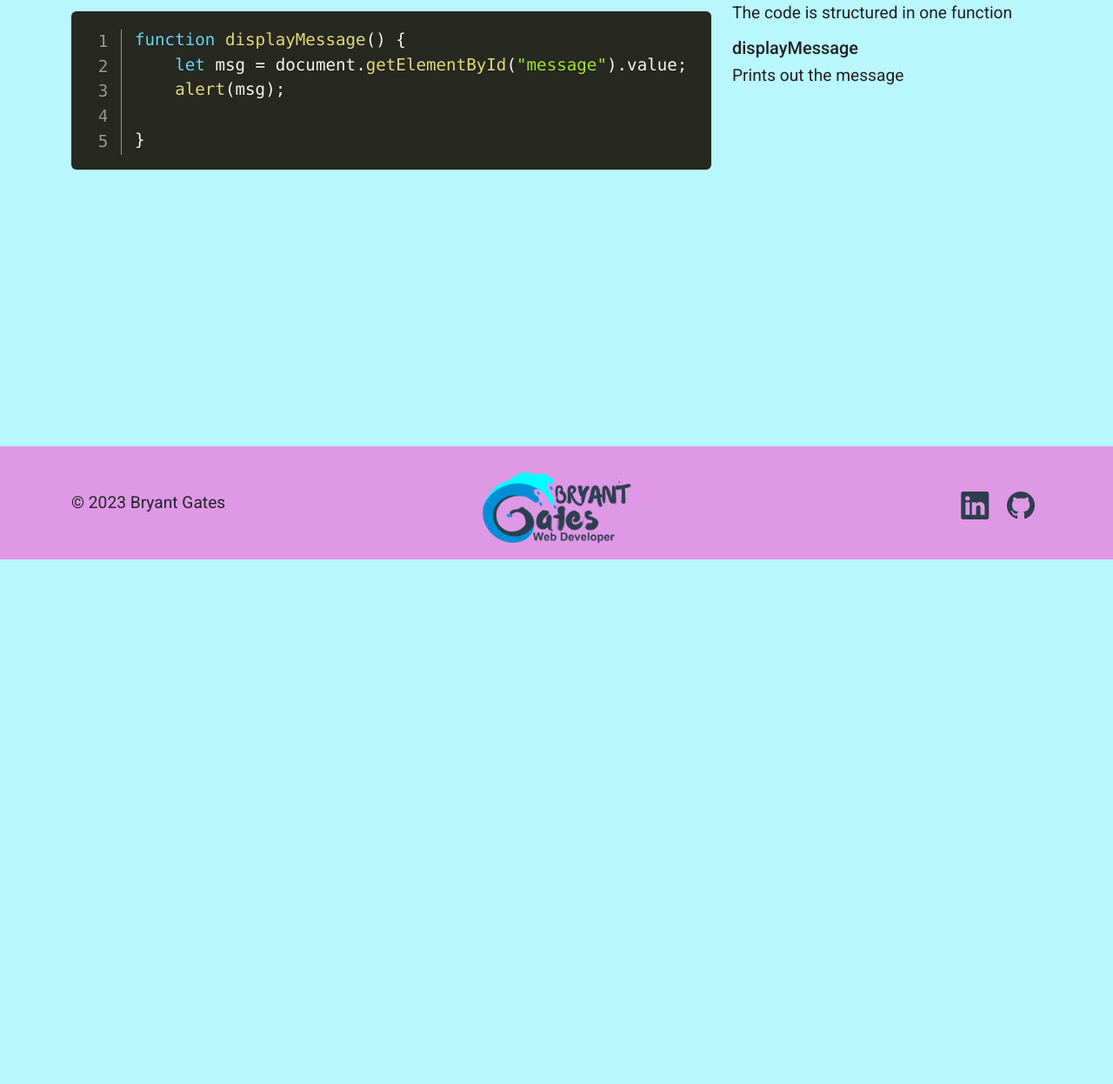
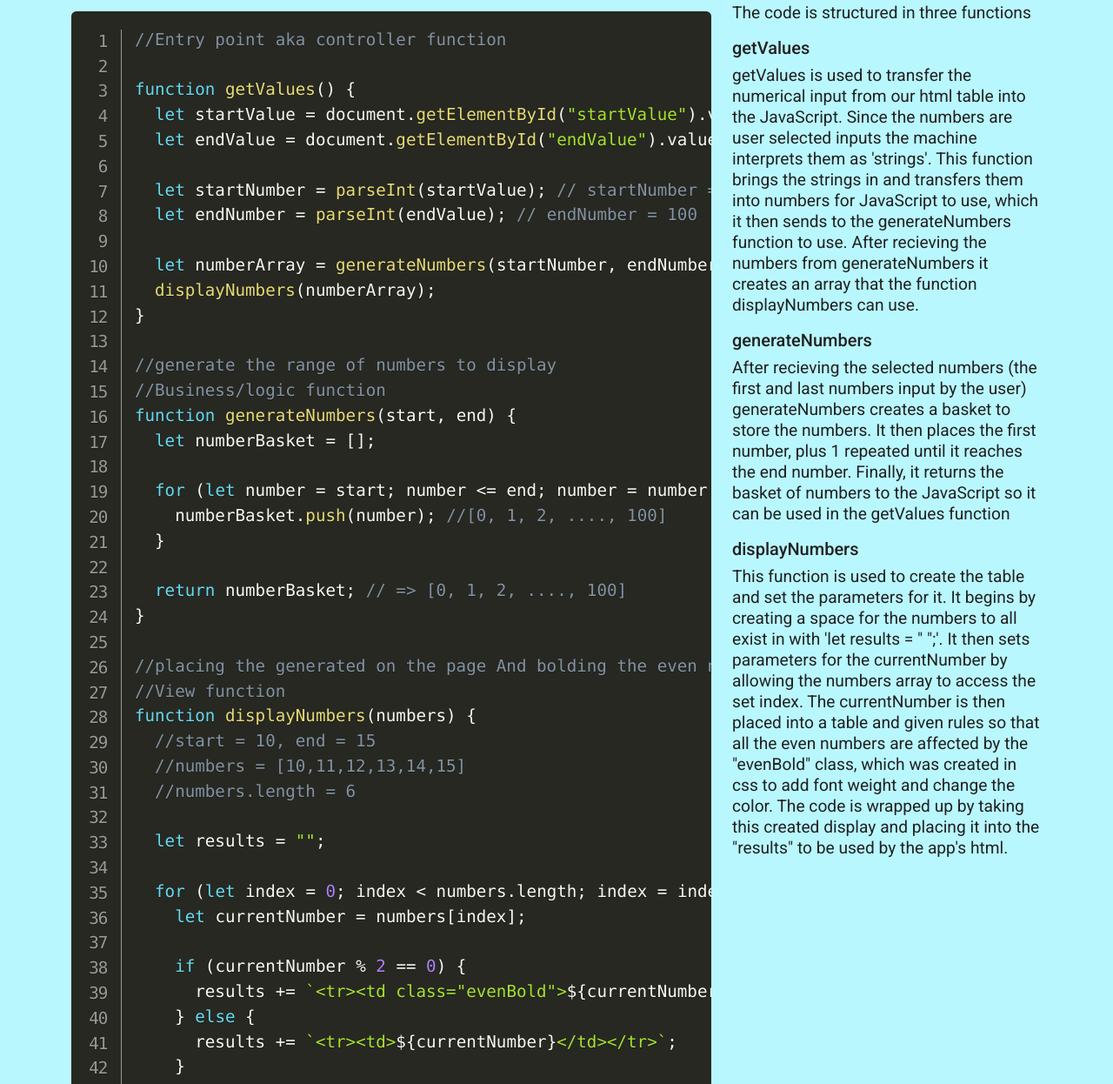
Before and after one commit to bryantgates/CountUp, a plain HTML site: page code.html in a window 1280 px wide. Shown: the part 157-1403 px from the top of the page at 87% size. Before the commit the page ends 800 px from the top, so only its background shows below. Drawn offline with nearby package versions, Linux system fonts and the light colour scheme; a web font is replaced by a local one.

Commit message:
Finalize

```diff
--- a/code.html
+++ b/code.html
@@ -1,9 +1,9 @@
 <!DOCTYPE html>
 <html lang="en">
   <head>
-    <meta charset="UTF-8">
-    <meta http-equiv="X-UA-Compatible" content="IE=edge">
-    <meta name="viewport" content="width=device-width, initial-scale=1.0">
+    <meta charset="UTF-8" />
+    <meta http-equiv="X-UA-Compatible" content="IE=edge" />
+    <meta name="viewport" content="width=device-width, initial-scale=1.0" />
     <title>Document</title>
 
     <link
@@ -97,23 +97,94 @@
         <div class="col-12 col-lg-8">
           <pre class="line-numbers">
             <code class="language-js">
-                function displayMessage() {
-    let msg = document.getElementById("message").value;
-    alert(msg);
+//Entry point aka controller function
+
+function getValues() {
+  let startValue = document.getElementById("startValue").value;
+  let endValue = document.getElementById("endValue").value;
+
+  let startNumber = parseInt(startValue); // startNumber = 0
+  let endNumber = parseInt(endValue); // endNumber = 100
+
+  let numberArray = generateNumbers(startNumber, endNumber);
+  displayNumbers(numberArray);
+}
+
+//generate the range of numbers to display
+//Business/logic function
+function generateNumbers(start, end) {
+  let numberBasket = [];
+
+  for (let number = start; number <= end; number = number + 1) {
+    numberBasket.push(number); //[0, 1, 2, ...., 100]
+  }
+
+  return numberBasket; // => [0, 1, 2, ...., 100]
+}
+
+//placing the generated on the page And bolding the even numnbers
+//View function
+function displayNumbers(numbers) {
+  //start = 10, end = 15
+  //numbers = [10,11,12,13,14,15]
+  //numbers.length = 6
+
+  let results = "";
+
+  for (let index = 0; index < numbers.length; index = index + 1) {
+    let currentNumber = numbers[index];
+
+    if (currentNumber % 2 == 0) {
+      results += `&lt;tr>&lt;td class="evenBold">${currentNumber}&lt;/td>&lt;/tr>`;
+    } else {
+      results += `&lt;tr>&lt;td>${currentNumber}&lt;/td>&lt;/tr>`;
+    }
 
   }
+
+  let tableBody = document.getElementById("results");
+  tableBody.innerHTML = results;
+}
+
             </code>
         </pre>
         </div>
         <div class="col-12 col-lg-4">
-        <p>The code is structured in one function</p>
-        <h5>displayMessage</h5>
-        <p>Prints out the message</p>
+          <p>The code is structured in three functions</p>
+          <h5>getValues</h5>
+          <p>
+            getValues is used to transfer the numerical input from our html
+            table into the JavaScript. Since the numbers are user selected
+            inputs the machine interprets them as 'strings'. This function
+            brings the strings in and transfers them into numbers for JavaScript
+            to use, which it then sends to the generateNumbers function to use.
+            After recieving the numbers from generateNumbers it creates an array
+            that the function displayNumbers can use.
+          </p>
+          <h5>generateNumbers</h5>
+          <p>
+            After recieving the selected numbers (the first and last numbers
+            input by the user) generateNumbers creates a basket to store the
+            numbers. It then places the first number, plus 1 repeated until it
+            reaches the end number. Finally, it returns the basket of numbers to
+            the JavaScript so it can be used in the getValues function
+          </p>
+          <h5>displayNumbers</h5>
+          <p>
+            This function is used to create the table and set the parameters for
+            it. It begins by creating a space for the numbers to all exist in
+            with 'let results = " ";'. It then sets parameters for the
+            currentNumber by allowing the numbers array to access the set index.
+            The currentNumber is then placed into a table and given rules so
+            that all the even numbers are affected by the "evenBold" class,
+            which was created in css to add font weight and change the color.
+            The code is wrapped up by taking this created display and placing it
+            into the "results" to be used by the app's html.
+          </p>
         </div>
       </div>
     </main>
     <footer>
-
       <div class="container">
         <div
           class="row mb-3 mt-2 row-cols-1 row-cols-md-3 align-items-center gy-3 text-center"
@@ -133,7 +204,6 @@
           </div>
         </div>
       </div>
-
     </footer>
     <!--Bootstrap CSS-->
     <script
@@ -145,11 +215,11 @@
     <script src="/js/prism.js"></script>
     <script>
       Prism.plugins.NormalizeWhitespace.setDefaults({
-            'remove-trailing': true,
-            'remove-indent': true,
-            'left-trim': true,
-            'right-trim': true
-        })
+        "remove-trailing": true,
+        "remove-indent": true,
+        "left-trim": true,
+        "right-trim": true,
+      });
     </script>
   </body>
 </html>
--- a/css/site.css
+++ b/css/site.css
@@ -157,3 +157,8 @@ footer {
 .appLogo {
     max-width: 400px;
 }
+
+.evenBold {
+  font-weight: bolder;
+  color: darkmagenta !important;
+}
```
Also changed, not shown: app.html (+4 -4 lines), js/site.js (+13 -10 lines). Lines whose indentation alone changed are shown as unchanged.
